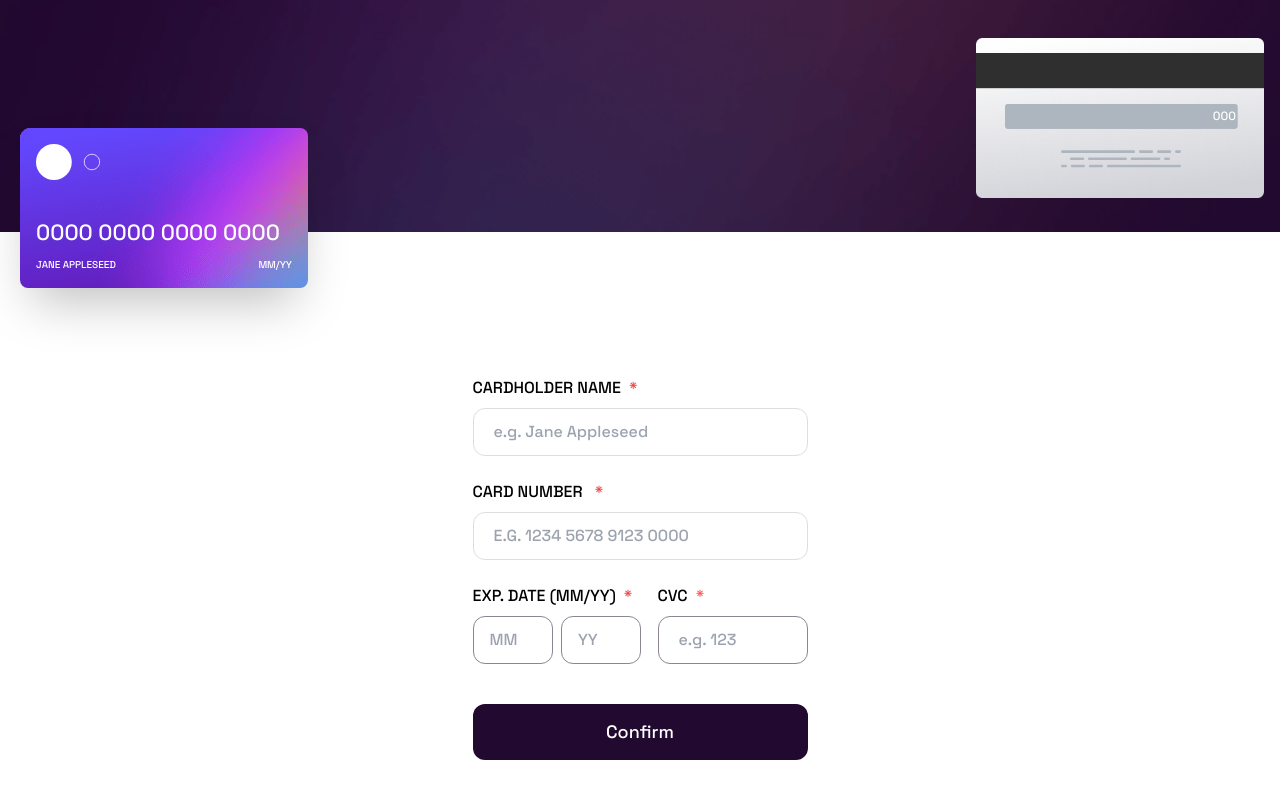
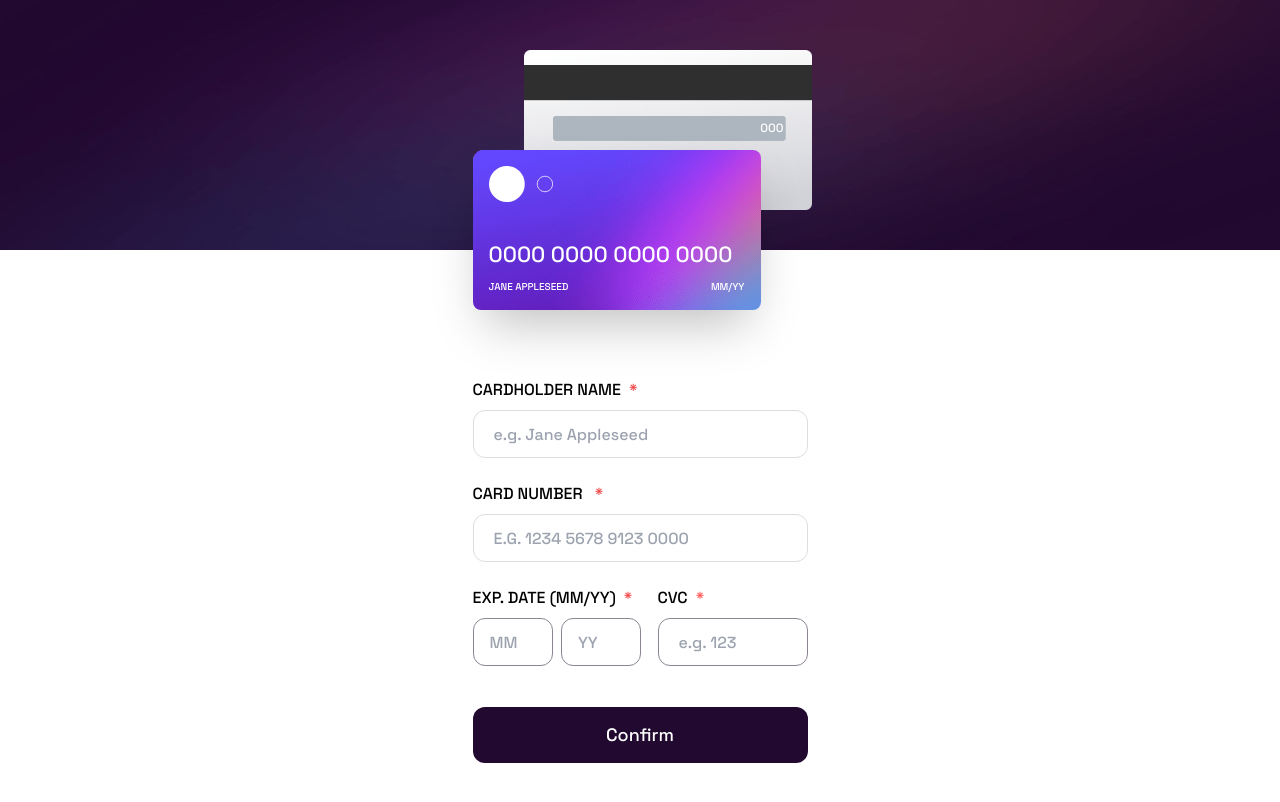
Before and after one commit to xiayudev/interactive-card-form, a website built with Vite: page index.html in a window 1280 px wide. Built offline with nearby package versions, Linux system fonts and the light colour scheme.

Commit message:
Fixing Card position when changing screen resolutions
Signed-off-by: xiayudev <jctuesta7@gmail.com>

```diff
--- a/index.html
+++ b/index.html
@@ -17,10 +17,11 @@
 	</head>
 	<body class="font-grotesk">
 		<main class=" w-full h-screen">
-			<div class="w-full h-full flex flex-col items-center desktop:flex-row">
+			<div class="w-full h-full flex flex-col items-center desktop:flex-row relative">
 				<!--Background main cards-->
-				<div class="w-full h-full bg-main-mobile bg-no-repeat relative z-20 bg-cover bg-center desktop:bg-main-desktop desktop:w-[800px]">
-					<picture class='w-72 h-40 absolute -bottom-14 left-5 bg-card-front bg-no-repeat rounded-lg p-4 flex flex-col justify-between z-10 shadow-2xl desktop:w-96 desktop:h-56 desktop:bottom-[460px] desktop:left-64' id="card-front">
+				<div class="min-w-[375px] h-[350px] absolute z-20 desktop:w-[700px] desktop:h-[600px]">
+					<!--Card front-->
+					<div class='w-72 h-40 absolute bottom-10 left-5 bg-card-front bg-no-repeat rounded-lg p-4 flex flex-col justify-between z-10 shadow-2xl desktop:w-96 desktop:h-56 desktop:top-20 desktop:left-48' id="card-front">
 						<img src="/imgs/card-logo.svg" alt="card-logo" class="w-16 h-9 desktop:w-20 desktop:h-11">
 						<div class=" space-y-2 desktop:space-y-6">
 							<p class="card-front-number text-white text-[22px] desktop:text-3xl">0000 0000 0000 0000</p>
@@ -31,15 +32,25 @@
 								</div>
 							</div>
 						</div>
-					</picture>
-					<picture class="absolute w-72 h-40 rounded-lg top-[38px] right-4 z-[5] desktop:w-96 desktop:h-56 desktop:-right-48 desktop:top-[560px] desktop:shadow-2xl">
+					</div>
+					<!--Card Back-->
+					<div class="absolute w-72 h-40 rounded-lg top-[50px] right-4 z-[5] desktop:w-96 desktop:h-56 desktop:shadow-2xl desktop:top-[350px]">
 						<img src="/imgs/bg-card-back.png" alt="card back" class="w-full h-full absolute">
 						<p class="text-white top-[70px] absolute pr-7 w-full text-end text-xs desktop:top-[100px] desktop:text-base desktop:pr-10" id="card-back-cvc">000</p>
+					</div>
+				</div>
+				<!--Bakcground main-->
+				<div class="h-[250px] w-full desktop:h-screen desktop:w-[700px]">
+					<picture class="w-full h-full">
+						<img src="/imgs/bg-main-mobile.png" alt="main bg mobile" class="desktop:hidden h-full w-full">
+					</picture>
+					<picture class="w-full h-full">
+						<img src="/imgs/bg-main-desktop.png" alt="main bg desktop" class="hidden desktop:flex h-full w-full">
 					</picture>
 				</div>
 
 				<!--Form content-->
-				<div class=" w-full h-full relative flex justify-center items-center">
+				<div class=" w-full h-full relative flex justify-center items-center form-container">
 					<!--Success-->
 					<div class="hidden w-[375px] h-full bg-white absolute z-10 flex-col items-center justify-center px-5 space-y-8" id="success-form">
 						<img src="/imgs/icon-complete.svg" alt="icon complete">
@@ -53,7 +64,7 @@
 						>Continue</button>
 					</div>
 					<!--Form-->
-					<form id="form" class="w-[375px] h-full pt-36 pb-10 px-5 desktop:h-auto desktop:w-[400px]">
+					<form id="form" class="w-[375px] h-full pt-32 pb-10 px-5 desktop:h-auto desktop:w-[400px]">
 						<fieldset class="w-full h-full flex flex-col desktop:h-auto">
 							<!--Owner name-->
 							<div class="space-y-2 relative form-control">
--- a/src/check.css
+++ b/src/check.css
@@ -14,3 +14,8 @@
 .form-control .error {
 	border: 1px solid var(--input-errors);
 }
+
+.form-container {
+	width: 100%;
+	height: calc(100vh - 250px);
+}
```
Also changed, not shown: src/main.css.
